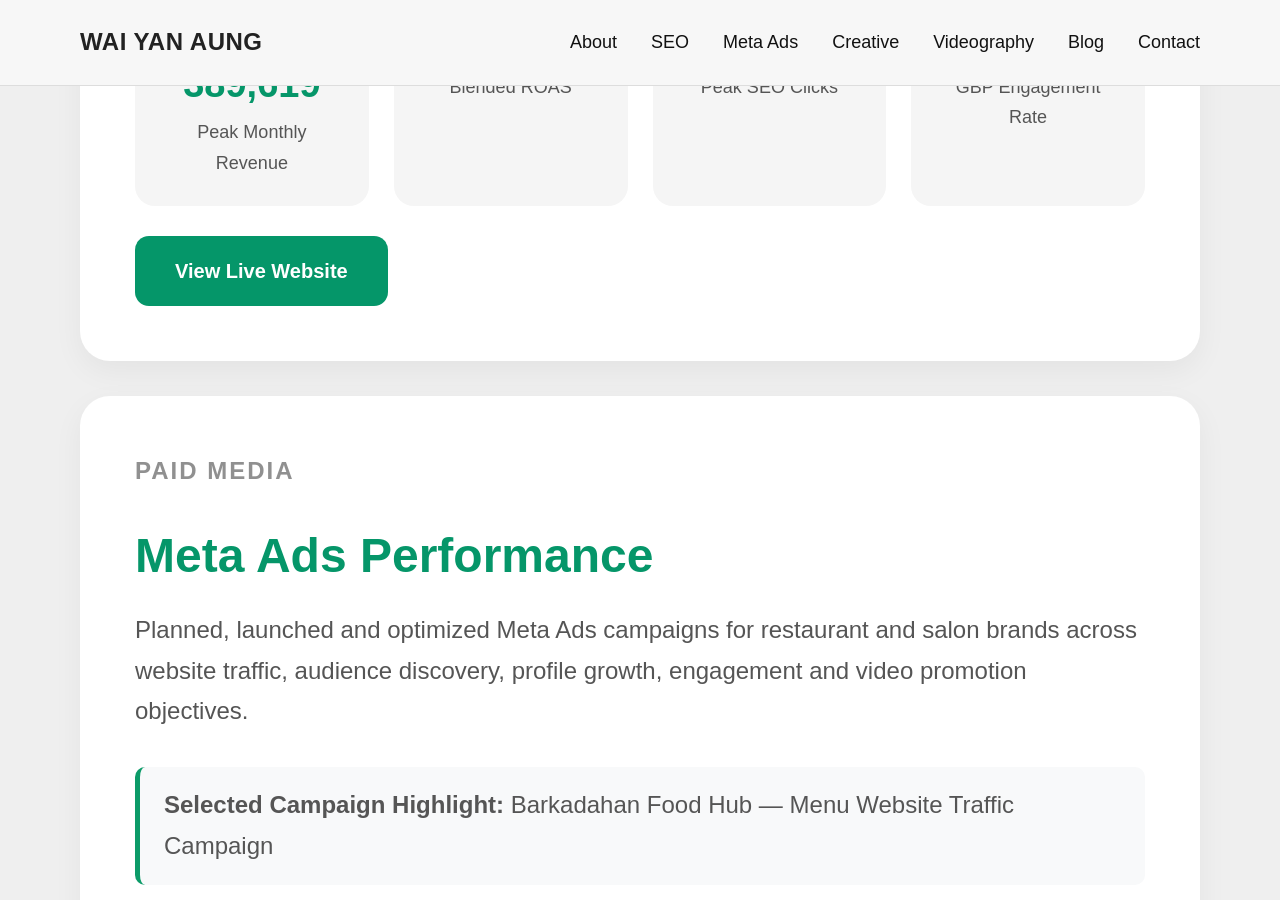
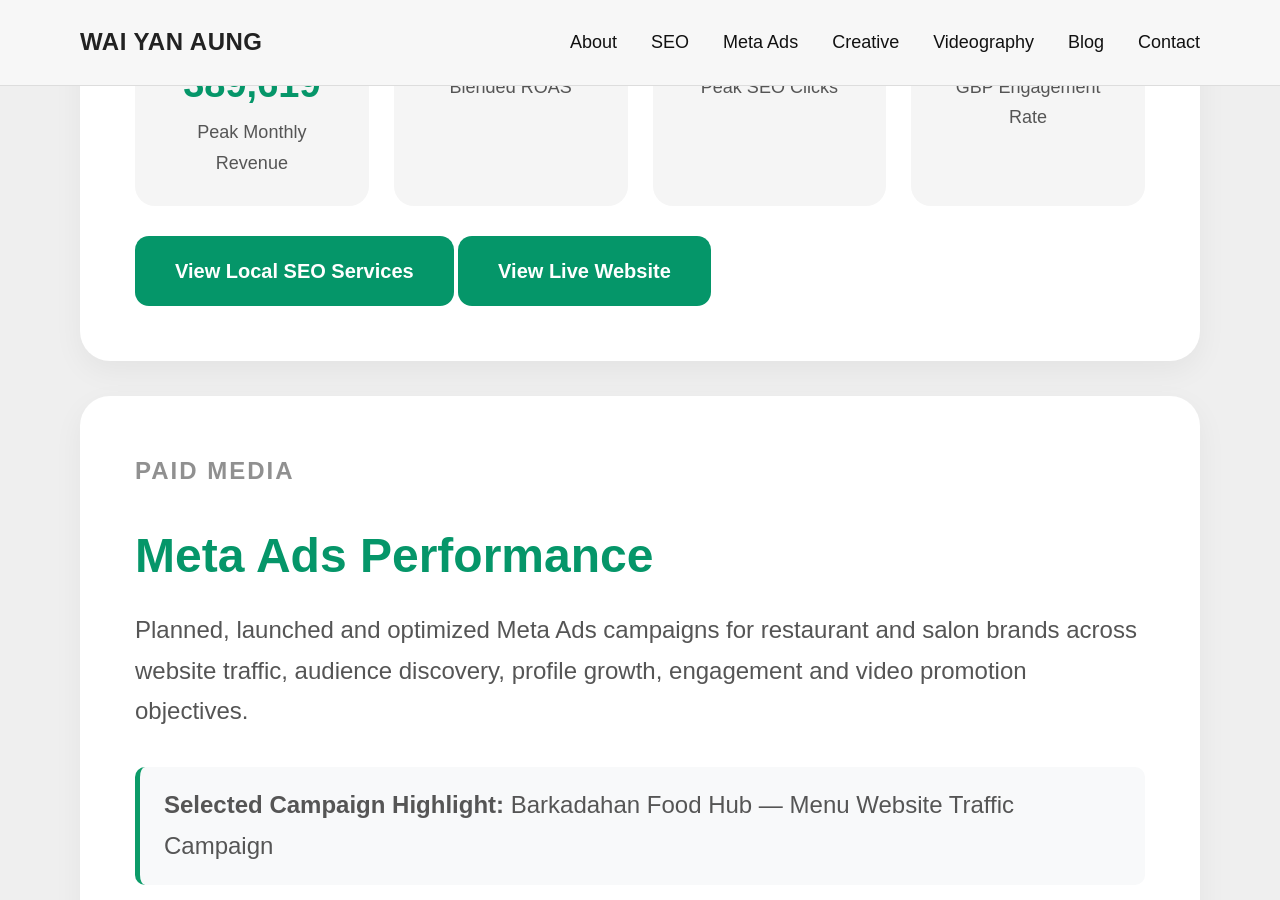
Before and after one commit to waiyanaung-digital/waiyanaung-digital.github.io, a Jekyll site: the page index.html, which Jekyll copies as it is, in a window 1280 px wide and 900 px high, scrolled down 6616 px. Built offline with Jekyll 4.4.1, drawn with Linux system fonts in a browser that asks for light colours.

```diff
--- a/index.html
+++ b/index.html
@@ -800,6 +800,8 @@
         </div>
 
         <div class="project-links">
+          <a href="/local-seo-dubai/" class="btn"> View Local SEO Services </a>
+
           <a
             href="https://barkadahanfoodhub.com"
             class="btn"
```
